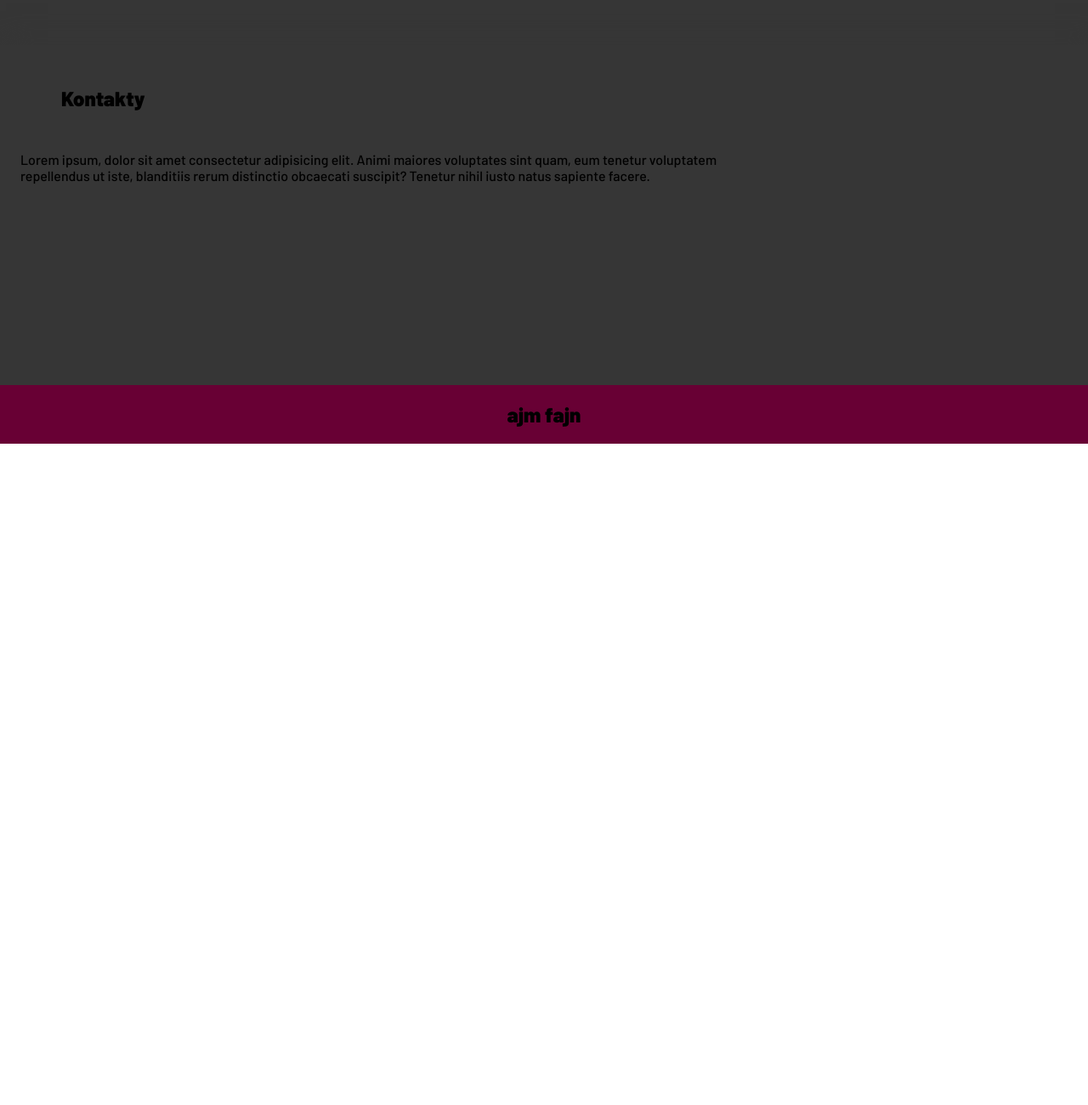
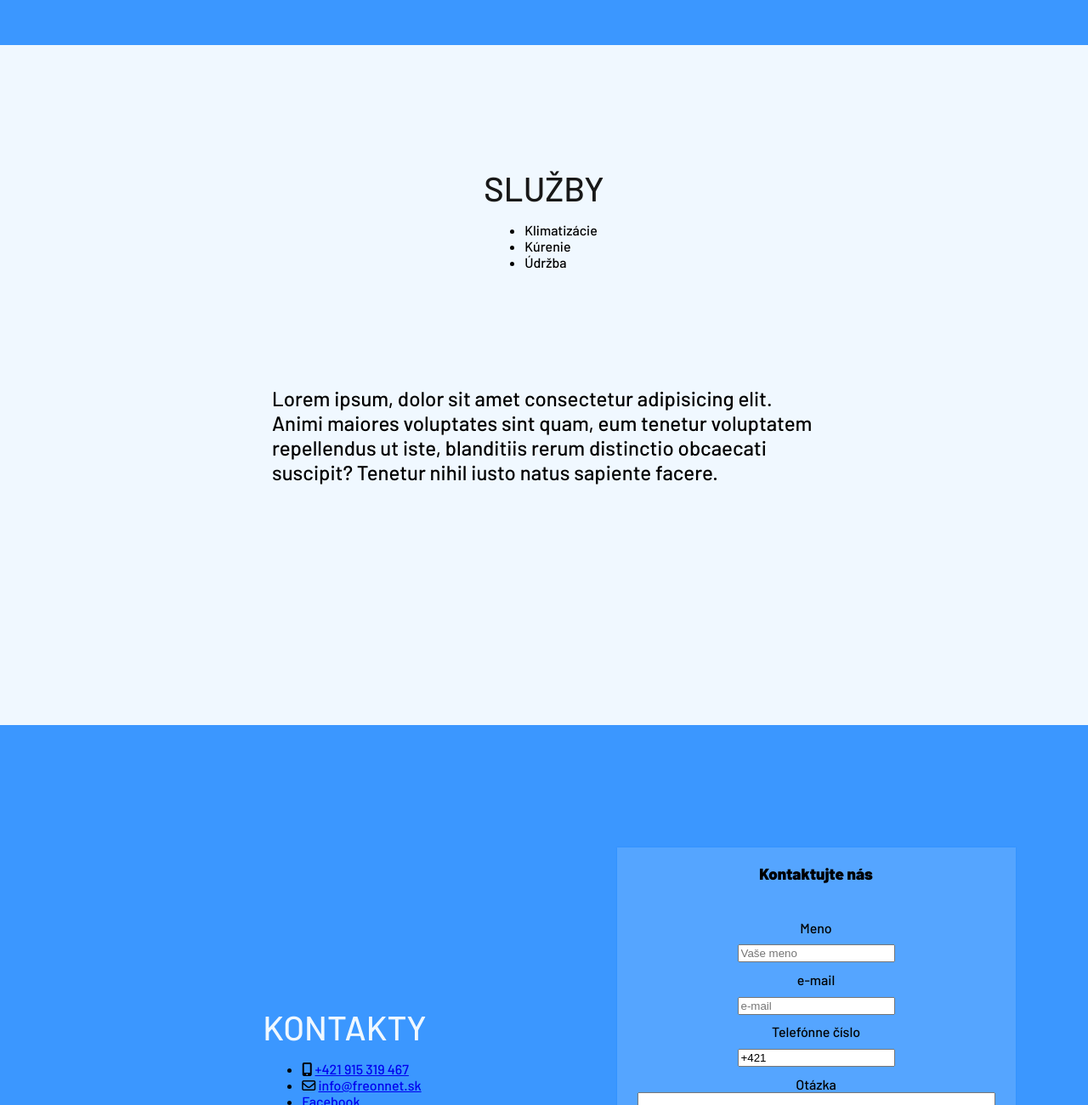
Before and after one commit to wifono/sklima, a plain HTML site: page index.html in a window 1280 px wide. Shown: the part 1500-2800 px from the top of the page at 85% size. Before the commit the page ends 2022 px from the top, so only its background shows below. Drawn offline with Linux system fonts and the light colour scheme.

Commit message:
Design 2

```diff
--- a/assets/sass/styles.scss
+++ b/assets/sass/styles.scss
@@ -1,11 +1,12 @@
 $background-color: rgba(236, 236, 236, 0);
 $preheader-color: rgb(14, 126, 253);
 $header-background: #0000;
-$article-color: rgb(54, 54, 54);
+$article-color: rgb(59, 151, 255);
 $main-background: rgba(201, 201, 201, 0);
 
 $nav-color: #3269d6;
 $nav-font-color: rgb(235, 235, 235);
+$black-font: rgb(24, 24, 24);
 
 $main-font: 'Barlow', sans-serif;
 $white-font: aliceblue;
@@ -129,14 +130,6 @@ header {
     width: 100%;
     height: 85vh;
 
-    h1 {
-        font-weight: 400;
-        font-size: 4rem;
-        margin: 0;
-
-        margin-left: 1em;
-        align-self: flex-start;
-    }
 }
 
 nav {
@@ -153,6 +146,14 @@ nav {
     display: flex;
     align-items: center;
     justify-content: flex-end;
+
+    h2 {
+        flex: auto;
+        margin-left: 20%;
+        color: $white-font;
+        font-weight: 400;
+        font-size: 2em;
+    }
 
     ul {
         @include flexbox-ac-jc;
@@ -204,42 +205,45 @@ main {
         article {
             width: 100vw;
             min-height: 50vh;
-            background: $article-color;
-
-
-            &:nth-child(2n) {
-                background: darken($article-color, 20%);
-            }
+            @include flexbox-ac-jc();
+            flex-direction: column;
+            justify-content: flex-start;
+            align-self: flex-start;
+            margin-top: 9em;
 
             h2 {
-                margin: 2em 3em;
+                font-size: 2.5em;
+                font-weight: 400;
+                text-transform: uppercase;
+                color: $white-font;
+                margin: 0;
             }
 
             p {
-                width: 70%;
-                margin-left: 1.5em;
+                width: 50%;
+                font-size: 1.5em;
+                margin-top: 5em;
 
             }
-
-            box-shadow: .5em 0 2em .05em $article-color;
         }
     }
+
 }
 
 .row {
     display: flex;
     justify-content: center;
     align-items: center;
+    background: $article-color;
+
+    height: 50em;
 
     &:nth-child(2n) {
-        flex-direction: row-reverse;
-    }
+        background: aliceblue;
 
-    img {
-        z-index: -1;
-
-       width: 60%;
-
+        h2 {
+            color: $black-font;
+        }
     }
 }
 
@@ -249,3 +253,43 @@ footer {
 
     @include flexbox-ac-jc;
 }
+
+// CONTACT FORM
+
+.contactForm {
+    background: lighten($article-color, 5%);
+    box-shadow: 0 0 .1em  darken($article-color, 5%);
+
+
+    @include flexbox-ac-jc;
+    flex-direction: column;
+
+    form {
+        @include flexbox-ac-jc;
+        flex-direction: column;
+
+        padding: 1.5em;
+
+        input {
+            margin: .8em;
+        }
+    }
+}
+
+.contacts {
+    @include flexbox-ac-jc;
+    flex-direction: row;
+
+}
+
+.contactInfo {
+    @include flexbox-ac-jc;
+    flex-direction: column;
+
+    width: 50%;
+
+
+
+
+
+}
--- a/index.html
+++ b/index.html
@@ -7,8 +7,10 @@
     <head>
         <meta charset="utf-8">
         <meta http-equiv="X-UA-Compatible" content="IE=edge">
-        <title></title>
-        <meta name="description" content="">
+        <title>S-Klima - Klimatizácie, vzduchotechnika</title>
+
+        <meta name="description" content="S-Klima - Klimatizácie, vzduchotechnika">
+
         <meta name="viewport" content="width=device-width, initial-scale=1">
 
         <link rel="stylesheet" href="assets\css\styles.css">
@@ -32,6 +34,9 @@
         </div>
 
             <nav>
+
+                <h2>S-Klima</h2>
+
                 <ul>
                     <li><a href="#">Domov</a></li>
                     <li><a href="#">O nás</a></li>
@@ -41,7 +46,7 @@
             </nav>
 
         <header>
-            <h1>Sklima</h1>
+
         </header>
 
         <main>
@@ -60,6 +65,13 @@
                 <div class="row">
                     <article>
                         <h2>Služby</h2>
+
+                        <ul>
+                            <li>Klimatizácie</li>
+                            <li>Kúrenie</li>
+                            <li>Údržba</li>
+                        </ul>
+
                         <p>Lorem ipsum, dolor sit amet consectetur adipisicing elit. Animi maiores voluptates sint quam,
                             eum tenetur voluptatem repellendus ut iste, blanditiis rerum distinctio obcaecati suscipit?
                             Tenetur nihil iusto natus sapiente facere.</p>
@@ -68,8 +80,54 @@
                 </div>
 
                 <div class="row">
+                    <article class="contacts">
+
+                        <div class="contactInfo">
+                        <h2>Kontakty</h2>
+
+                        <ul>
+                            <li>
+                                 <i id="phoneIcon" class="fas fa-mobile-alt"></i>
+                                 <a href="tel:+421915319467">+421 915 319 467</a>
+                            </li>
+
+                            <li>
+                                <i class="far fa-envelope"></i>
+                                <a href="mailto: info@freonnet.sk"> info@freonnet.sk</a>
+                            </li>
+
+                            <li>
+                                <a href="https://www.facebook.com/freonnet" target="_blank">Facebook</a>
+                            </li>
+                        </ul>
+
+                        </div>
+
+                            <div class="contactForm">
+                                <h3>Kontaktujte nás</h3>
+                                <form action="post">
+                                    <label for="name">Meno</label>
+                                    <input type="text" placeholder="Vaše meno" required>
+
+                                    <label for="email">e-mail</label>
+                                    <input type="text" placeholder="e-mail" required>
+
+                                    <label for="number">Telefónne číslo</label>
+                                    <input type="text" value="+421">
+
+                                    <label for="description">Otázka</label>
+                                    <textarea name="problem" id="" cols="50" rows="10" maxlength="350"></textarea>
+
+                                    <input type="button" name="send" value="Odoslať">
+                                </form>
+                            </div>
+                    </article>
+
+                </div>
+
+                <div class="row">
                     <article>
-                        <h2>Kontakty</h2>
+                        <h2><span class="freonnet">Freonnet</span></h2>
                         <p>Lorem ipsum, dolor sit amet consectetur adipisicing elit. Animi maiores voluptates sint quam,
                             eum tenetur voluptatem repellendus ut iste, blanditiis rerum distinctio obcaecati suscipit?
                             Tenetur nihil iusto natus sapiente facere.</p>
@@ -80,8 +138,18 @@
             </section>
         </main>
 
+        <div class="prefooter">
+
+            <h3>Pozri tiež</h3>
+
+            <a href="#">taxikyvsali.sk</a>
+
+        </div>
+
         <footer>
-            <h2>ajm fajn</h2>
+
+            <p>Daniel Tršťanský, 2022, <span>daniel.trstansky@gmail.com</span></p>
+
         </footer>
 
 
```
Also changed, not shown: assets/css/styles.css, 1 other file.
